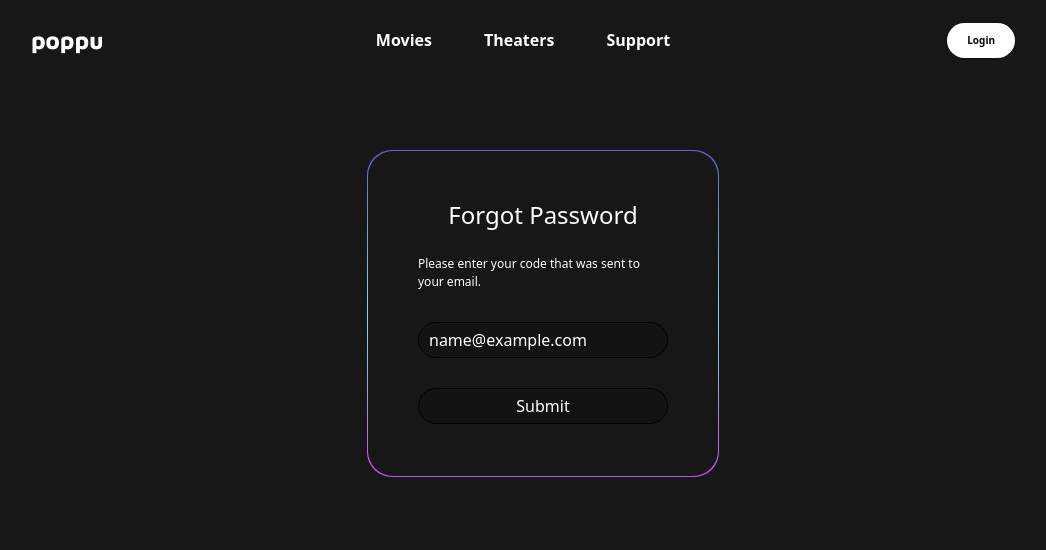
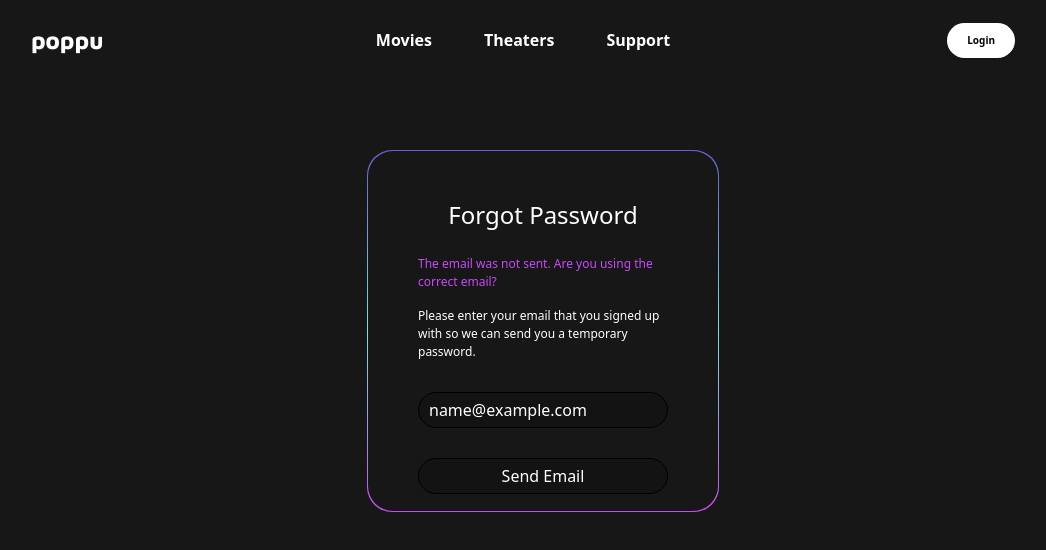
Before and after one commit to rcristea/poppu, a React (Create React App) app in the folder src/main/java/com/poppu/client/: page /forgot_password in a window 1280 px wide. Both pictures are taken after typing "name@example.com" into the empty fields and a click on the button "Send Email". Shown: the top 550 px of the page, without its empty margins (97-1143 px from the left). Built offline with nearby package versions, Linux system fonts and the light colour scheme; no server answers.

Commit message:
Added forgot password feature

```diff
--- a/src/main/java/com/poppu/client/src/components/default/ForgotPassword/ForgotPassword.component.css
+++ b/src/main/java/com/poppu/client/src/components/default/ForgotPassword/ForgotPassword.component.css
@@ -1,7 +1,7 @@
 .form-border-forgot-password {
   margin: auto;
   width: 352px;
-  height: 327px;
+  height: 362px;
   display: flex;
   align-items: center;
   justify-content: center;
@@ -14,7 +14,7 @@
 
 .form-container-forgot-password {
   width: 350px;
-  height: 325px;
+  height: 360px;
   border-radius: 25px;
   background-color: #171717;
   display: flex;
@@ -22,8 +22,12 @@
   align-items: center;
 }
 
-.form-container-forgot-password p {
+.form-container-forgot-password p, .forgot-password-error p {
   color: #fff;
   font-size: 0.75rem;
   width: 250px;
 }
+
+.forgot-password-error p {
+  color: hsla(283, 92%, 63%, 1);
+}
--- a/src/main/java/com/poppu/client/src/components/default/ForgotPassword/ForgotPassword.component.js
+++ b/src/main/java/com/poppu/client/src/components/default/ForgotPassword/ForgotPassword.component.js
@@ -1,5 +1,4 @@
 import { Component } from 'react'
-import {Link} from 'react-router-dom'
 import './ForgotPassword.component.css'
 import NavBar from '../NavBar/NavBar.component'
 
@@ -12,19 +11,113 @@ export class ForgotPassword extends Component {
       email: '',
       code: '',
       hasSentEmail: false,
+      hasError: false,
+      hasCodeError: false,
     }
 
     this.handleChange = this.handleChange.bind(this)
+    this.getUser = this.getUser.bind(this)
     this.sendEmail = this.sendEmail.bind(this)
+    this.validateCode = this.validateCode.bind(this)
+    this.nextStep = this.nextStep.bind(this)
     this.renderHasSentEmail = this.renderHasSentEmail.bind(this)
+    this.renderHasError = this.renderHasError.bind(this)
+  }
+
+  validateCode() {
+    let email = this.state.email
+    let code = this.state.code
+    let params = `email=${encodeURIComponent(email)}&code=${encodeURIComponent(code)}`
+    return new Promise(function (resolve, reject) {
+      fetch(`http://localhost:8080/api/validator/validate?${params}`, {
+        method: 'PUT',
+      }).then(response => {
+        response.json().then(json => {
+          resolve(json)
+        }).catch(error => {
+          reject(error)
+        })
+      }).catch(error => {
+        reject(error)
+      })
+    })
+  }
+
+  getUser(email) {
+    return new Promise(function (resolve, reject) {
+      fetch(`http://localhost:8080/api/users/email?email=${email}`, {
+        method: 'GET',
+      }).then(response => {
+        response.json().then(json => {
+          resolve(json)
+        }).catch(error => {
+          reject(error)
+        })
+      }).catch(error => {
+        reject(error)
+      })
+    })
   }
 
   sendEmail() {
-    // TODO send email with code
+    let email = this.state.email
+    return new Promise(function (resolve, reject) {
+      fetch('http://localhost:8080/api/validator/', {
+        method: 'POST',
+        headers: {
+          'Content-Type': 'application/x-www-form-urlencoded',
+        },
+        body: `email=${encodeURIComponent(email)}`
+      }).then(response => {
+        response.json().then(json => {
+          console.log(json)
+          resolve(json)
+        }).catch(error => {
+          reject(error)
+        })
+      }).catch(error => {
+        reject(error)
+      })
+    })
+  }
 
-    this.setState({
-      hasSentEmail: true,
+  nextStep() {
+    this.getUser(this.state.email).then(response => {
+      this.sendEmail().then(response => {
+        this.setState({
+          hasSentEmail: true,
+          hasError: false,
+        })
+      }).catch(error => {
+        this.setState({
+          hasSentEmail: false,
+          hasError: true,
+        })
+      })
+    }).catch(error => {
+      this.setState({
+        hasSentEmail: false,
+        hasError: true,
+      })
     })
+  }
+
+  renderHasError() {
+    if (this.state.hasError) {
+      return (
+        <div className='forgot-password-error'>
+          <p>The email was not sent. Are you using the correct email?</p>
+        </div>
+      )
+    }
+
+    if (this.state.hasCodeError) {
+      return (
+        <div className='forgot-password-error'>
+          <p>The code does not match.</p>
+        </div>
+      )
+    }
   }
 
   renderHasSentEmail() {
@@ -37,6 +130,7 @@ export class ForgotPassword extends Component {
             placeholder='Code'
             name='code'
             autoComplete='code'
+            value={this.state.code}
             onChange={this.handleChange} />
           <button type='submit'>Submit</button>
         </>
@@ -50,14 +144,20 @@ export class ForgotPassword extends Component {
             placeholder='Email'
             name='email'
             autoComplete='email'
+            value={this.state.email}
             onChange={this.handleChange} />
-          <button onClick={this.sendEmail}>Send Email</button>
+          <button type='button' onClick={this.nextStep}>Send Email</button>
         </>
       )
     }
   }
 
   handleChange(event) {
+    this.setState({
+      hasError: false,
+      hasCodeError: false,
+    })
+
     const {name, value} = event.target
     this.setState({
       [name]: value,
@@ -67,6 +167,21 @@ export class ForgotPassword extends Component {
 
   handleSubmit = (e) => {
     e.preventDefault()
+
+    // First check if the code is correct
+    this.validateCode().then(response => {
+      if (response['validated']) {
+        sessionStorage.setItem('role', 'user')
+        this.props.history.push('/profile')
+      } else {
+        this.setState({
+          hasError: false,
+          hasCodeError: true,
+        })
+      }
+    })
+
+    // Second log the user in
   }
 
   render() {
@@ -77,6 +192,7 @@ export class ForgotPassword extends Component {
           <div className='form-border-forgot-password'>
             <div className='form-container-forgot-password'>
               <h1 className='form-header'>Forgot Password</h1>
+              {this.renderHasError()}
               <form className='form-login' onSubmit={this.handleSubmit}>
                 {this.renderHasSentEmail()}
               </form>
```
Also changed, not shown: 1 other file (tests, documents, lock files or other folders).
